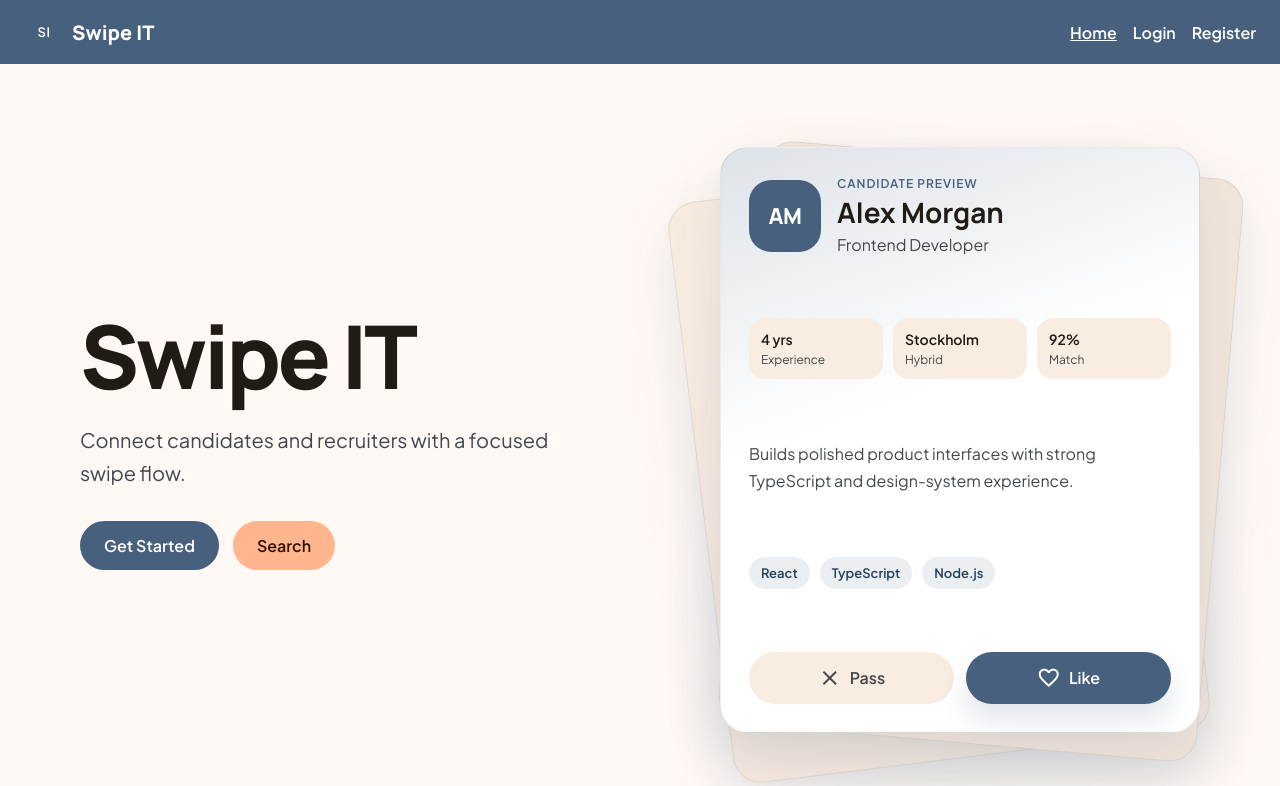
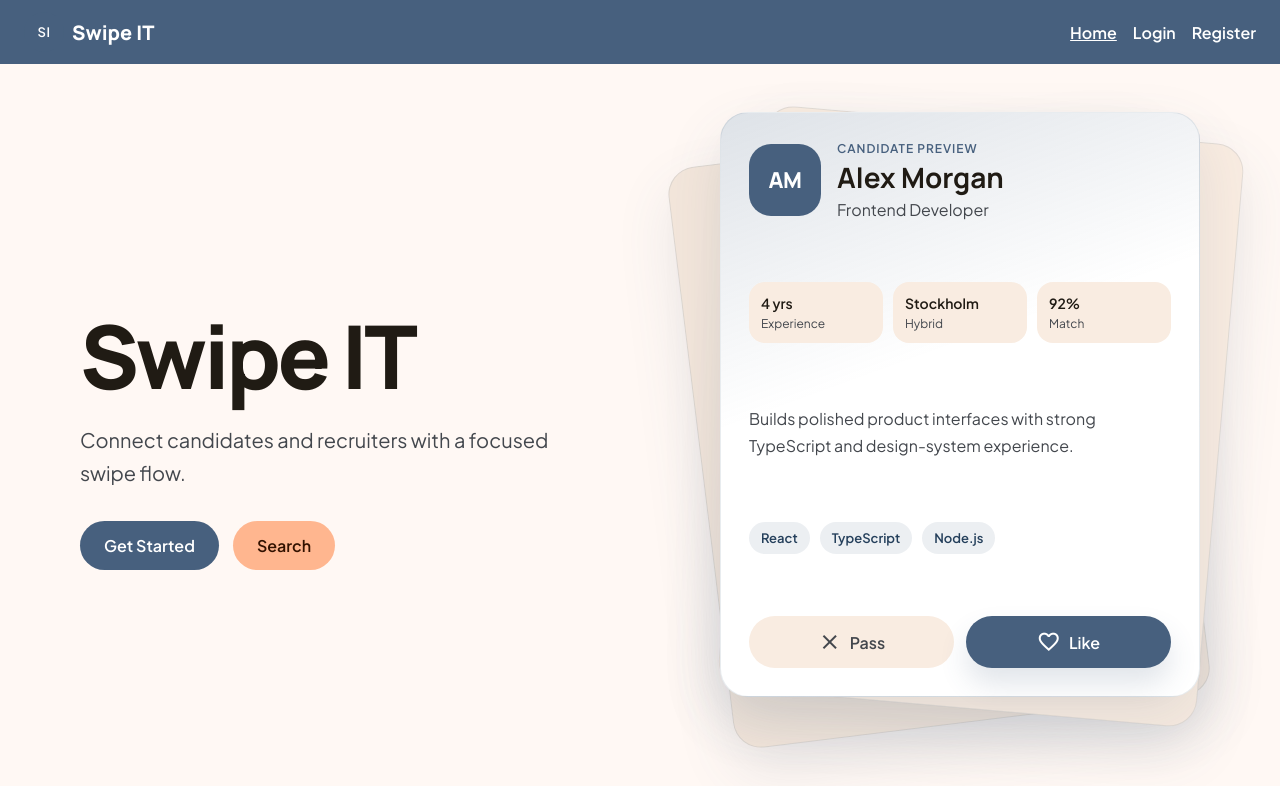
Before and after one commit to gusbo9233/SwipeIT, a React (Vite) app: page / in a window 1280 px wide. Shown: the top 786 px of the page. Built offline with nearby package versions, Linux system fonts and the light colour scheme.

Commit message:
Fix overlapping elements on Home page.

```diff
--- a/src/pages/Home.css
+++ b/src/pages/Home.css
@@ -50,6 +50,7 @@ button {
 
 .home-about-promo {
   text-align: center;
+  margin-top: 1.5rem;
 }
 
 .hero-section {
@@ -87,7 +88,8 @@ button {
 
 .hero-panel {
   aspect-ratio: 0.82;
-  position: relative;
+  display: grid;
+  margin-bottom: 15%; /* account for card tilt/rotation space */
 }
 
 .swipe-card {
@@ -95,17 +97,20 @@ button {
   border-radius: 28px;
   box-shadow: 0 24px 60px rgb(71 96 126 / 12%);
   inset: 0;
-  position: absolute;
+  grid-area: 1 / 1;
+  z-index: 3;
 }
 
 .card-one {
   background: var(--color-surface-container);
-  transform: rotate(-7deg) translate(-24px, 24px);
+  transform: rotate(5deg) translate(22px, 10px);
+  z-index: 2;
 }
 
 .card-two {
   background: var(--color-surface-high);
-  transform: rotate(5deg) translate(22px, 10px);
+  transform: rotate(-7deg) translate(-24px, 24px);
+  z-index: 1;
 }
 
 .candidate-preview {
```
